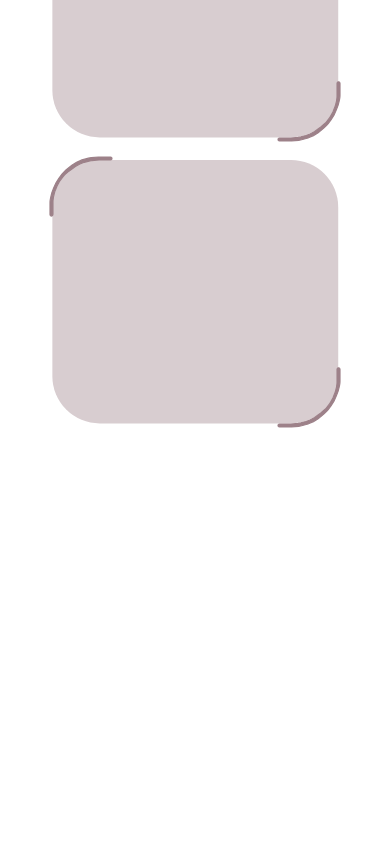
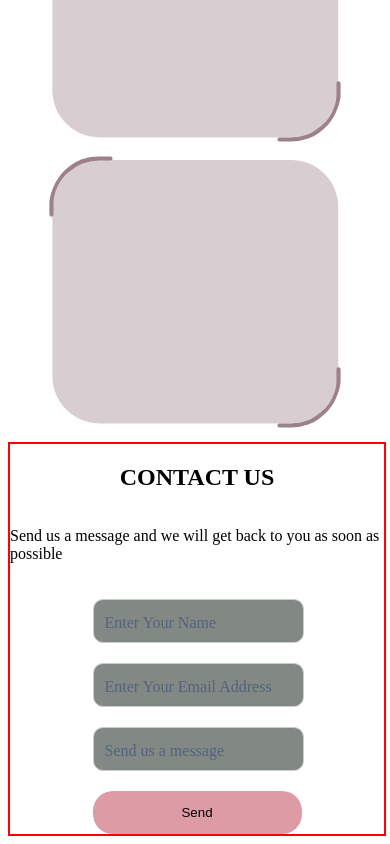
Before and after one commit to Yungflashh/recruiter2candidate, a React (Vite) app: page / in a window 390 px wide. Shown: the part 3835-4679 px from the top of the page. Before the commit the page ends 4277 px from the top, so only its background shows below. Built offline with nearby package versions, Linux system fonts and the light colour scheme.

Commit message:
added a contact page update fixed

```diff
--- /dev/null
+++ b/src/components/Contact.jsx
@@ -0,0 +1,23 @@
+import React from 'react'
+import FormInput from "./FormInput"
+import "../styles/Contact.css"
+
+const Contact = () => {
+  return (
+    <div className='contact-container'>
+         <h2>CONTACT US</h2>
+         <p>Send us a message and we will get back to you as soon as possible</p>
+
+         <div className="formData">
+            <FormInput label={"Enter Your Name"} type={"text"} name={"name"}/>
+            <FormInput label={"Enter Your Email Address"} type={"email"} name={"email"}/>
+            <FormInput  label={"Send us a message"} type={"textbox"} name={"texbox"}/>
+
+            <button>Send</button>
+
+         </div>
+    </div>
+  )
+}
+
+export default Contact
--- a/src/components/FormInput.jsx
+++ b/src/components/FormInput.jsx
@@ -24,6 +24,7 @@ const FormInput = ({ label, type, name }) => {
           id={name}
         />
         <label htmlFor={name} className="input-label">{label}</label>
+
       </div>
     </div>
   );
--- a/src/pages/HomePage.tsx
+++ b/src/pages/HomePage.tsx
@@ -2,6 +2,8 @@ import React from 'react'
 import HeroSection from '../components/HeroSection'
 import Chosen from '../components/Chosen'
 import Follow from '../components/Follow'
+import Contact from '../components/Contact'
+
 
 const HomePage = () => {
   return (
@@ -9,6 +11,7 @@ const HomePage = () => {
         <HeroSection/>
         <Chosen />
         <Follow />
+       <Contact />
     </div>
   )
 }
--- /dev/null
+++ b/src/styles/Contact.css
@@ -0,0 +1,22 @@
+.contact-container{
+    display: flex;
+    flex-direction: column;
+    /* justify-content: center; */
+    align-items: center;
+    width: 100%;
+    border: 2px solid red;
+
+}
+
+.formData button{
+    background-color: #DC9BA5;
+    width: 350px;
+}
+
+@media (max-width:900px){
+    .formData button{
+        margin: 0px;
+        width: 100%;
+        border: none;
+    }
+  }
--- a/src/styles/FormInput.css
+++ b/src/styles/FormInput.css
@@ -6,14 +6,17 @@
   .input-wrapper {
     position: relative;
     margin-bottom: 20px;
+
   }
 
   .input-wrapper input {
-    width: 100%;
-    padding: 12px;
+    width: 400px;
+    padding: 12px 0px;
     border: 1px solid #ccc;
     border-radius: 10px;
     font-size: 16px;
+    background-color: #828884;
+
 
   }
 
@@ -23,17 +26,27 @@
     top: 5px;
     transition: all 0.3s ease;
     font-size: 16px;
-    color: #888;
+    color: #55637A;
     pointer-events: none; /* Prevent label from being clickable */
     margin-top: 10px;
   }
 
   .input-wrapper.active input {
-    padding-top: 24px; /* Ensure input doesn't overlap with label */
+    margin: 10px;
+    padding-top: 10px; /* Ensure input doesn't overlap with label */
+    border: none;
   }
 
   .input-wrapper.active .input-label {
     top: -30px;  /* Move the label up */
-    font-size: 12px; /* Reduce label size */
+    font-size: 15px; /* Reduce label size */
     color: #000;
+    border: none;
   }
+
+
+  @media (max-width:900px){
+    .input-wrapper input{
+      width: 100%;
+    }
+  }
```
Also changed, not shown: src/components/Contact.tsx (deleted, +0 -17 lines).
